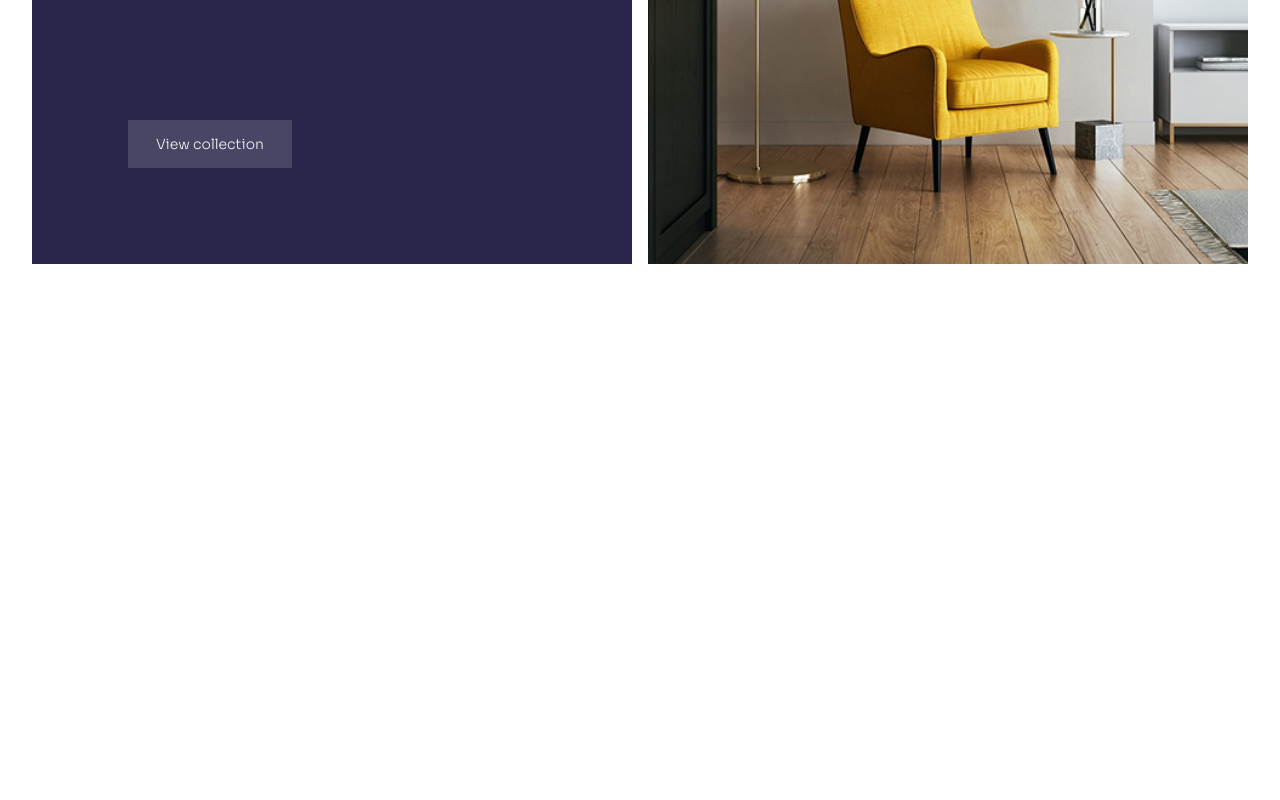
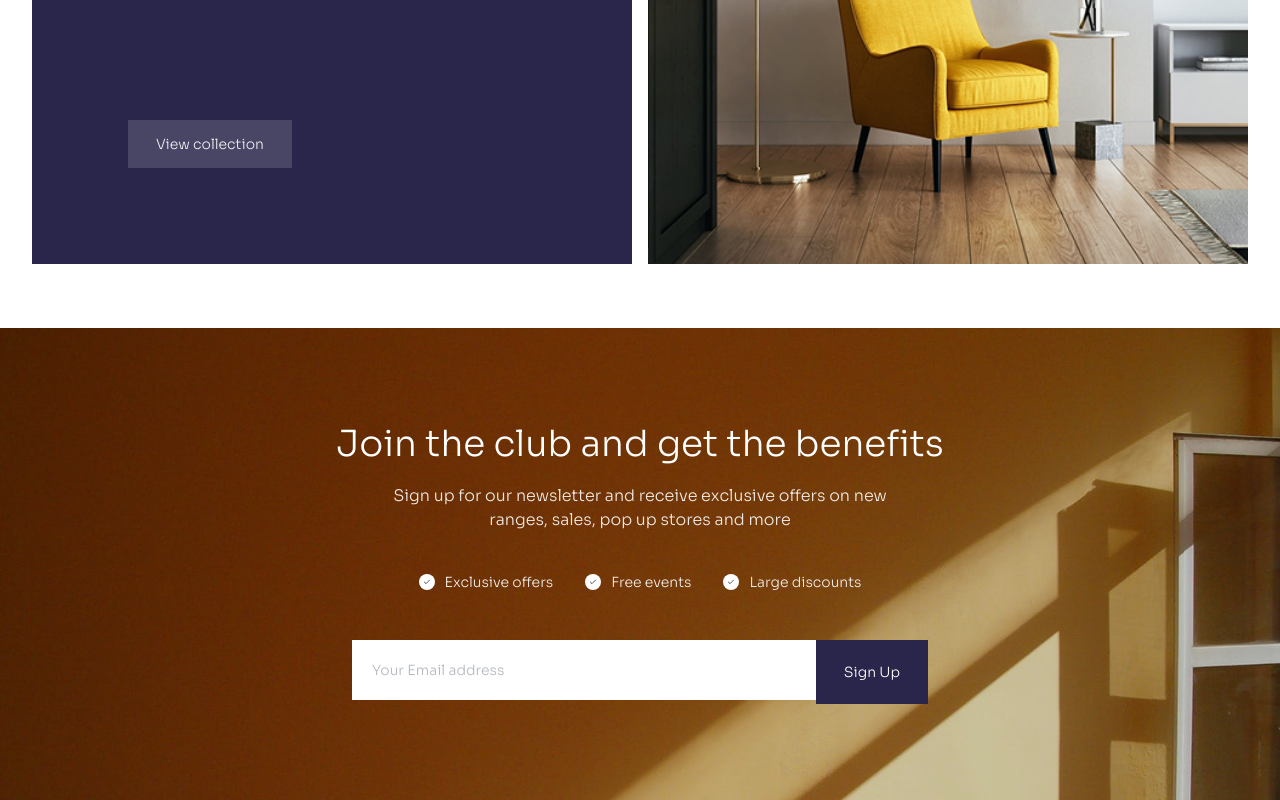
Before and after one commit to abdrzqsalihu/avion, a Next.js app: page / in a window 1280 px wide. Shown: the part 2455-3255 px from the top of the page. Before the commit the page ends 2751 px from the top, so only its background shows below. Built offline with nearby package versions, Linux system fonts and the light colour scheme.

Commit message:
feat: add newsletter component

```diff
--- /dev/null
+++ b/app/components/Newsletter.tsx
@@ -0,0 +1,70 @@
+import { Check } from "lucide-react";
+import React from "react";
+
+function Newsletter() {
+  return (
+    <section className="bg-shift-up overflow-hidden bg-[url(/newsletter.jpg)] bg-cover bg-no-repeat mt-8">
+      <div className="bg-black/20 p-8 py-10 md:p-12 lg:px-16 lg:py-24">
+        <div className="md:text-center">
+          <h2 className="text-xl font-light text-white sm:text-lg md:text-4xl">
+            Join the club and get the benefits
+          </h2>
+
+          <p className="mx-auto max-w-lg text-white/90 font-extralight mt-3 md:mt-5 md:text-center text-xs md:text-base">
+            Sign up for our newsletter and receive exclusive offers on new
+            ranges, sales, pop up stores and more
+          </p>
+
+          <div className="flex flex-col md:flex-row md:justify-center md:items-center mt-10 gap-3.5 md:gap-8">
+            <div className="flex items-center gap-2.5">
+              <Check size={16} className="bg-white rounded-full p-1" />{" "}
+              <span className="text-white/90 font-extralight text-xs md:text-sm">
+                Exclusive offers
+              </span>
+            </div>
+            <div className="flex items-center gap-2.5">
+              <Check size={16} className="bg-white rounded-full p-1" />{" "}
+              <span className="text-white/90 font-extralight text-xs md:text-sm">
+                Free events
+              </span>
+            </div>
+            <div className="flex items-center gap-2.5">
+              <Check size={16} className="bg-white rounded-full p-1" />{" "}
+              <span className="text-white/90 font-extralight text-xs md:text-sm">
+                Large discounts
+              </span>
+            </div>
+          </div>
+
+          <div className="mx-auto mt-10 md:mt-12 max-w-xl">
+            <form action="#" className="sm:flex">
+              <div className="sm:flex-1">
+                <label htmlFor="email" className="sr-only">
+                  Email
+                </label>
+
+                <input
+                  type="email"
+                  placeholder="Your Email address"
+                  className="w-full bg-white p-4 md:p-5 text-gray-500 font-extralight text-xs md:text-sm"
+                />
+              </div>
+
+              <button
+                type="submit"
+                className="bg-[#2A254B] p-3.5 px-7 md:py-5 text-white w-full sm:w-auto mt-3.5 sm:mt-0 cursor-pointer"
+              >
+                <span className="text-xs md:text-sm font-extralight">
+                  {" "}
+                  Sign Up{" "}
+                </span>
+              </button>
+            </form>
+          </div>
+        </div>
+      </div>
+    </section>
+  );
+}
+
+export default Newsletter;
--- a/app/globals.css
+++ b/app/globals.css
@@ -65,3 +65,12 @@
   stroke-dasharray: 20 300;
   stroke-dashoffset: -32.42;
 }
+
+
+/* CTA  */
+
+@media (min-width: 768px) {
+  .bg-shift-up {
+    background-position: center -150px;
+  }
+}
--- a/app/page.tsx
+++ b/app/page.tsx
@@ -1,6 +1,7 @@
 import Cta from "./components/Cta";
 import Features from "./components/Features";
 import Hero from "./components/Hero";
+import Newsletter from "./components/Newsletter";
 import ProductListings from "./components/ProductListings";
 
 export default function Home() {
@@ -10,6 +11,7 @@
       <Features />
       <ProductListings />
       <Cta />
+      <Newsletter />
     </div>
   );
 }
```
Also changed, not shown: public/newsletter.jpg (added).
